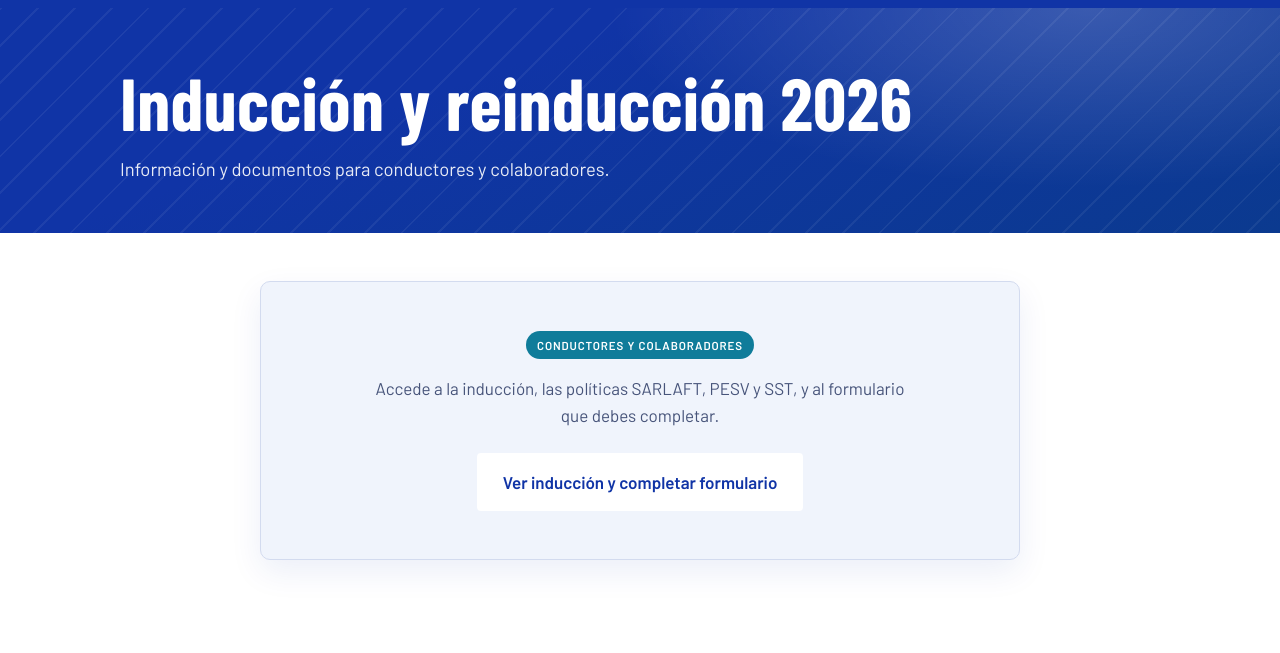
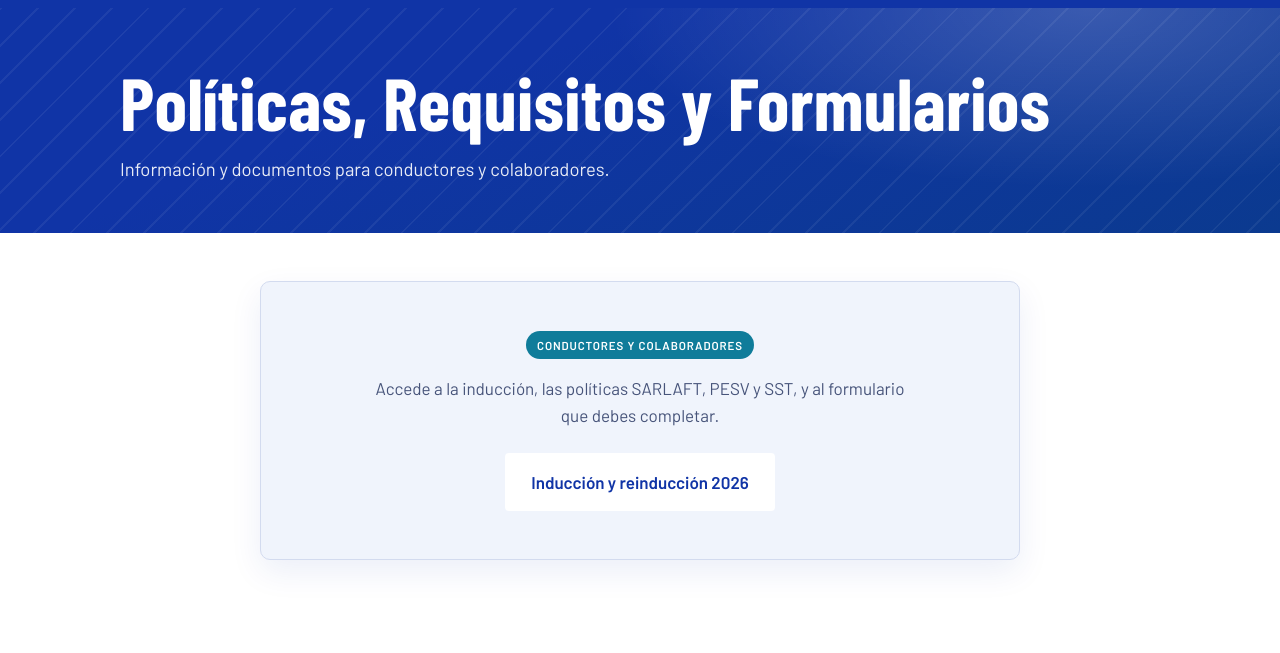
Before and after one commit to auxhse/LorEnvios, a plain HTML site: page sst.html in a window 1280 px wide. Shown: the part 80-733 px from the top of the page. Drawn offline with nearby package versions, Linux system fonts and the light colour scheme; a web font is replaced by a local one.

Commit message:
Set SST page and induction link titles

```diff
--- a/sst.html
+++ b/sst.html
@@ -44,7 +44,7 @@ footer .nit{flex-basis:100%;text-align:center}
 <main>
 <section class="page-hero">
   <div class="wrap">
-    <h1>Inducción y reinducción 2026</h1>
+    <h1>Políticas, Requisitos y Formularios</h1>
     <p>Información y documentos para conductores y colaboradores.</p>
   </div>
 </section>
@@ -54,7 +54,7 @@ footer .nit{flex-basis:100%;text-align:center}
     <div class="sst-link-card">
       <span class="tag">Conductores y colaboradores</span>
       <p>Accede a la inducción, las políticas SARLAFT, PESV y SST, y al formulario que debes completar.</p>
-      <a class="btn main" href="https://gorgeous-faun-03fadf.netlify.app/" target="_blank" rel="noopener noreferrer">Ver inducción y completar formulario</a>
+      <a class="btn main" href="https://gorgeous-faun-03fadf.netlify.app/" target="_blank" rel="noopener noreferrer">Inducción y reinducción 2026</a>
     </div>
   </div>
 </section>
```
